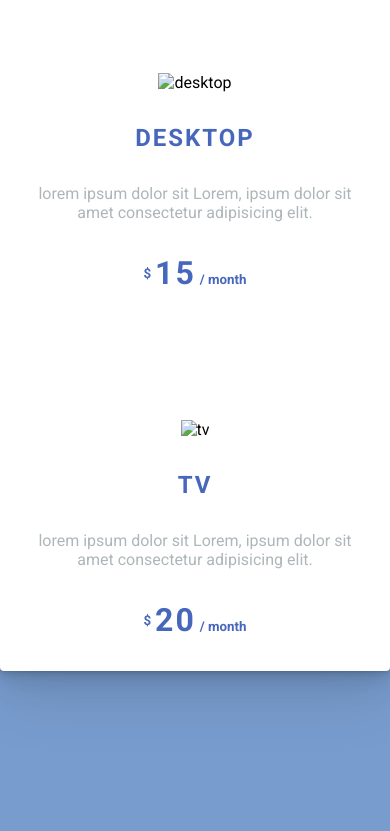
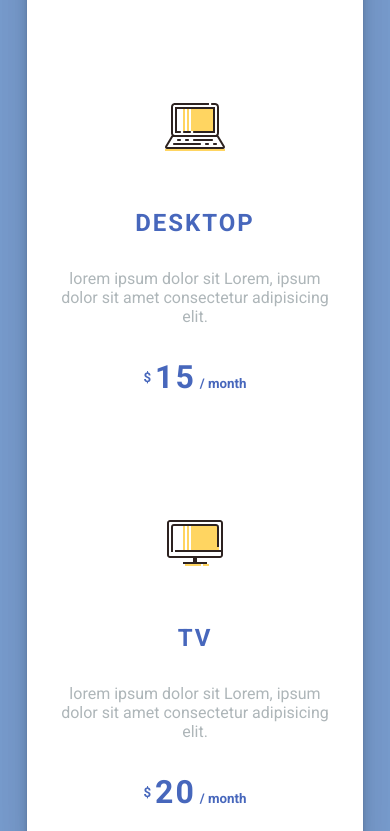
Before and after one commit to QuratFatima906/task1-price-card, a plain HTML site: page index.html in a window 390 px wide. Shown: the part 530-1361 px from the top of the page. Drawn offline with Linux system fonts and the light colour scheme.

Commit message:
add icons

```diff
--- a/index.html
+++ b/index.html
@@ -13,7 +13,7 @@
 
         <div class="card-container">
             <div class="card-image">
-                <img src="./src/img/mobile.svg" alt="mobile" />
+                <img src="./img/device.svg" alt="mobile" />
             </div>
             <div class="card-title">Mobile </div>
             <div class="card-content">lorem ipsum dolor sit Lorem, ipsum dolor sit amet consectetur adipisicing elit.</div>
@@ -26,7 +26,7 @@
 
         <div class="card-container">
             <div class="card-image">
-                <img src="./src/img/desktop.svg" alt="desktop" />
+                <img src="./img/laptop.svg" alt="desktop" />
             </div>
             <div class="card-title">Desktop </div>
             <div class="card-content">lorem ipsum dolor sit Lorem, ipsum dolor sit amet consectetur adipisicing elit.</div>
@@ -39,7 +39,7 @@
 
         <div class="card-container">
             <div class="card-image">
-                <img src="./src/img/tv.svg" alt="tv" />
+                <img src="./img/monitor.svg" alt="tv" />
             </div>
             <div class="card-title">TV </div>
             <div class="card-content">lorem ipsum dolor sit Lorem, ipsum dolor sit amet consectetur adipisicing elit.</div>
--- a/styles.css
+++ b/styles.css
@@ -5,6 +5,7 @@
   --text-grey: #aeb6b9;
   --background-color: #fff;
   --text-blue: #4767bc;
+  --card-hover: #eaeaea;
 }
 
 * {
@@ -17,20 +18,19 @@ body {
   font-family: "Roboto", sans-serif;
   font-size: 16px;
   background-color: var(--body-bg);
-  width: 100%;
-  height: 100%;
 }
 
 .container {
   width: 100%;
-  max-width: 1200px;
-  margin: 14rem auto;
+  max-width: 64rem;
+  margin: 10rem auto;
   display: flex;
   flex-wrap: wrap;
   justify-content: space-evenly;
   align-items: center;
   background-color: var(--background-color);
   border-radius: 4px;
+  padding: 1rem;
   box-shadow: 0 1px 2px rgba(0, 0, 0, 0.07), 0 2px 4px rgba(0, 0, 0, 0.07),
     0 4px 8px rgba(0, 0, 0, 0.07), 0 8px 16px rgba(0, 0, 0, 0.07),
     0 16px 32px rgba(0, 0, 0, 0.07), 0 32px 64px rgba(0, 0, 0, 0.07);
@@ -38,15 +38,25 @@ body {
 
 .card-container {
   flex: 1;
-  width: 100%;
-  max-width: 400px;
   display: flex;
   flex-direction: column;
-  padding: 2rem;
   align-items: center;
   gap: 2rem;
   text-align: center;
+  padding: 1rem;
+  cursor: pointer;
 }
+
+.card-container:hover {
+  background-color: var(--card-hover);
+  border-radius: 0.25rem;
+
+}
+.card-image img {
+height: 4rem;
+margin: 1rem 0;
+}
+
 .card-title {
   color: var(--text-blue);
   font-size: 1.5rem;
@@ -71,14 +81,24 @@ body {
 }
 
 @media screen and (max-width: 1200px) {
+
   .container {
-    max-width: 800px;
+    max-width: 40rem;
     gap: 4rem;
+  }
+
+  .card-container {
+    width: 21rem;
   }
 }
 @media screen and (max-width: 800px) {
+
   .container {
-    max-width: 400px;
+    max-width: 21rem;
     gap: 4rem;
   }
+
+  .card-container {
+    width: 21rem;
+  }
 }
```
Also changed, not shown: img/device.svg (added), img/laptop.svg (added), img/monitor.svg (added).
